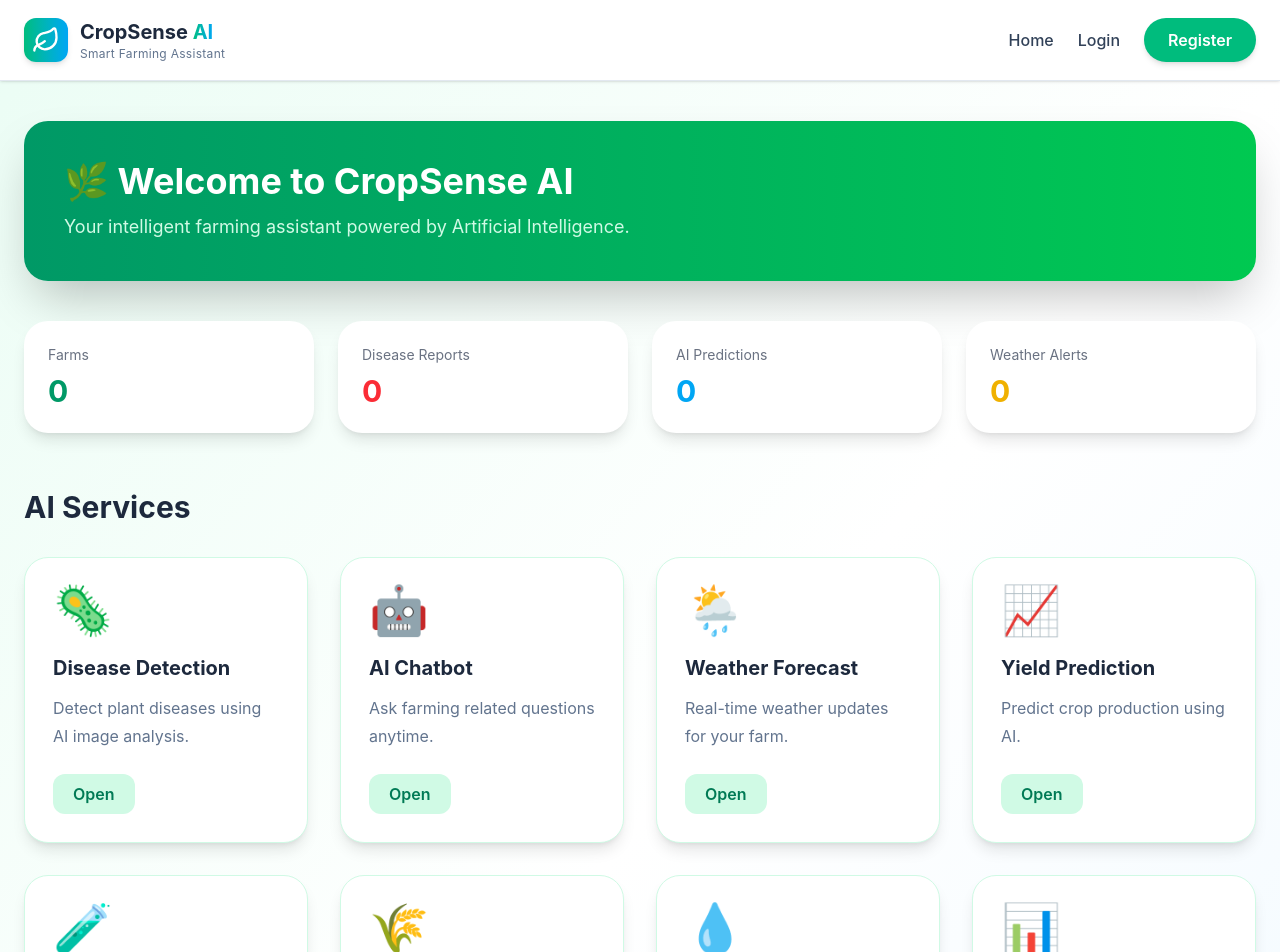
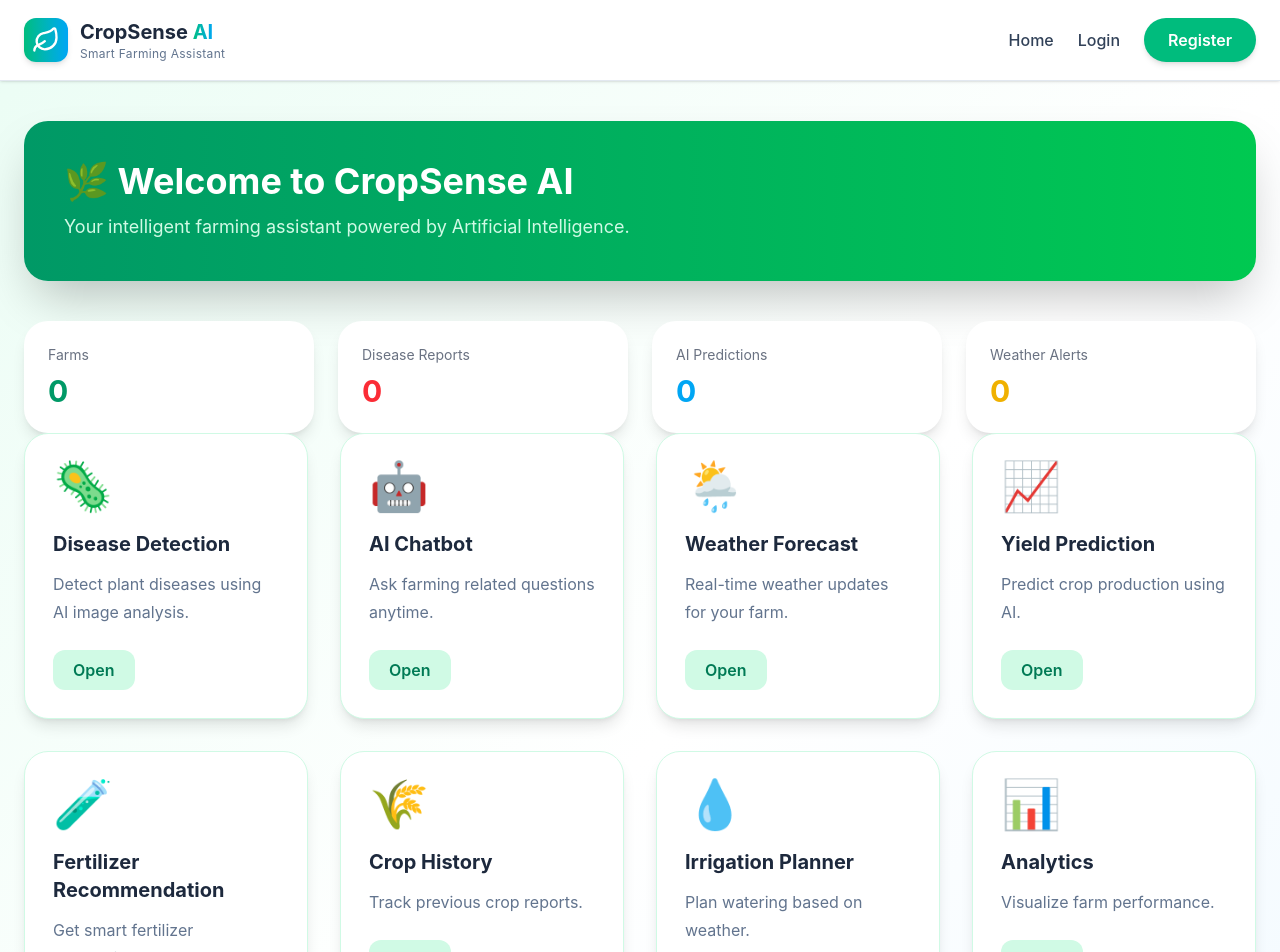
Before and after one commit to bhagyashreepawar1618/AgroVision-, a React (Vite) app in the folder frontend/: page /dashboard in a window 1280 px wide. Shown: the top 952 px of the page. Built offline with nearby package versions, Linux system fonts and the light colour scheme.

Commit message:
added component Featurecard to dashboard

```diff
--- a/frontend/src/components/Dashboard.jsx
+++ b/frontend/src/components/Dashboard.jsx
@@ -1,46 +1,7 @@
+import { useNavigate } from "react-router-dom";
+import FeatureCard from "./Features/FeatureCard.jsx";
 function Dashboard() {
-  const features = [
-    {
-      title: "Disease Detection",
-      icon: "🦠",
-      desc: "Detect plant diseases using AI image analysis.",
-    },
-    {
-      title: "AI Chatbot",
-      icon: "🤖",
-      desc: "Ask farming related questions anytime.",
-    },
-    {
-      title: "Weather Forecast",
-      icon: "🌦️",
-      desc: "Real-time weather updates for your farm.",
-    },
-    {
-      title: "Yield Prediction",
-      icon: "📈",
-      desc: "Predict crop production using AI.",
-    },
-    {
-      title: "Fertilizer Recommendation",
-      icon: "🧪",
-      desc: "Get smart fertilizer suggestions.",
-    },
-    {
-      title: "Crop History",
-      icon: "🌾",
-      desc: "Track previous crop reports.",
-    },
-    {
-      title: "Irrigation Planner",
-      icon: "💧",
-      desc: "Plan watering based on weather.",
-    },
-    {
-      title: "Analytics",
-      icon: "📊",
-      desc: "Visualize farm performance.",
-    },
-  ];
+  const navigate = useNavigate();
 
   return (
     <div className="min-h-screen bg-gradient-to-br from-emerald-50 via-white to-sky-50">
@@ -81,31 +42,62 @@ function Dashboard() {
 
         {/* Feature Cards */}
 
-        <div className="mt-14">
-          <h2 className="mb-8 text-3xl font-bold text-slate-800">
-            AI Services
-          </h2>
+        <div className="grid gap-8 md:grid-cols-2 xl:grid-cols-4">
+          <FeatureCard
+            icon="🦠"
+            title="Disease Detection"
+            desc="Detect plant diseases using AI image analysis."
+            route="/disease-detection"
+          />
 
-          <div className="grid gap-8 md:grid-cols-2 xl:grid-cols-4">
-            {features.map((feature) => (
-              <div
-                key={feature.title}
-                className="group cursor-pointer rounded-3xl border border-emerald-100 bg-white p-7 shadow-lg transition-all duration-300 hover:-translate-y-2 hover:shadow-2xl"
-              >
-                <div className="mb-5 text-5xl">{feature.icon}</div>
+          <FeatureCard
+            icon="🤖"
+            title="AI Chatbot"
+            desc="Ask farming related questions anytime."
+            route="/chatbot"
+          />
 
-                <h3 className="text-xl font-bold text-slate-800">
-                  {feature.title}
-                </h3>
+          <FeatureCard
+            icon="🌦️"
+            title="Weather Forecast"
+            desc="Real-time weather updates for your farm."
+            route="/weather_forecast"
+          />
 
-                <p className="mt-3 leading-7 text-slate-500">{feature.desc}</p>
+          <FeatureCard
+            icon="📈"
+            title="Yield Prediction"
+            desc="Predict crop production using AI."
+            route="/yield-prediction"
+          />
 
-                <button className="mt-6 rounded-xl bg-emerald-100 px-5 py-2 font-semibold text-emerald-700 transition group-hover:bg-emerald-500 group-hover:text-white">
-                  Open
-                </button>
-              </div>
-            ))}
-          </div>
+          <FeatureCard
+            icon="🧪"
+            title="Fertilizer Recommendation"
+            desc="Get smart fertilizer suggestions."
+            route="/fertilizer"
+          />
+
+          <FeatureCard
+            icon="🌾"
+            title="Crop History"
+            desc="Track previous crop reports."
+            route="/crop-history"
+          />
+
+          <FeatureCard
+            icon="💧"
+            title="Irrigation Planner"
+            desc="Plan watering based on weather."
+            route="/irrigation"
+          />
+
+          <FeatureCard
+            icon="📊"
+            title="Analytics"
+            desc="Visualize farm performance."
+            route="/analytics"
+          />
         </div>
 
         {/* Recent Activity */}
```
